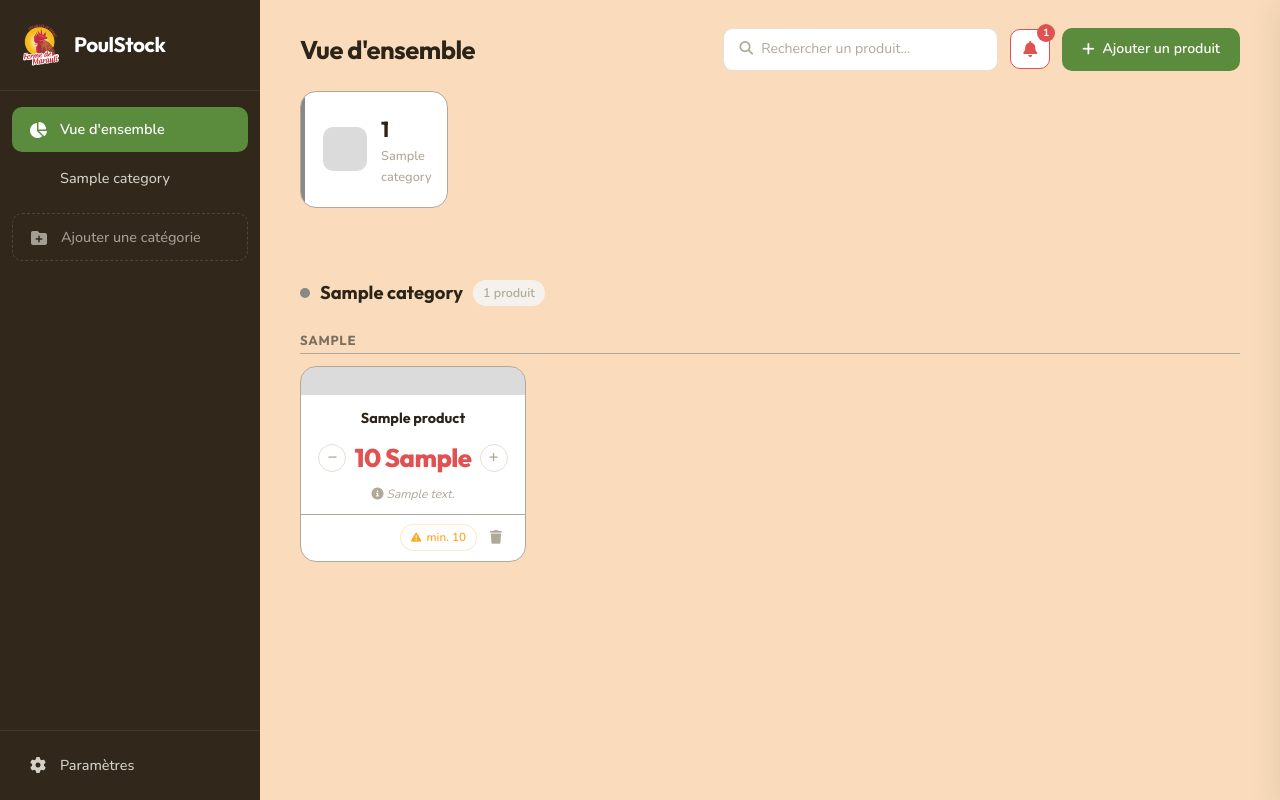
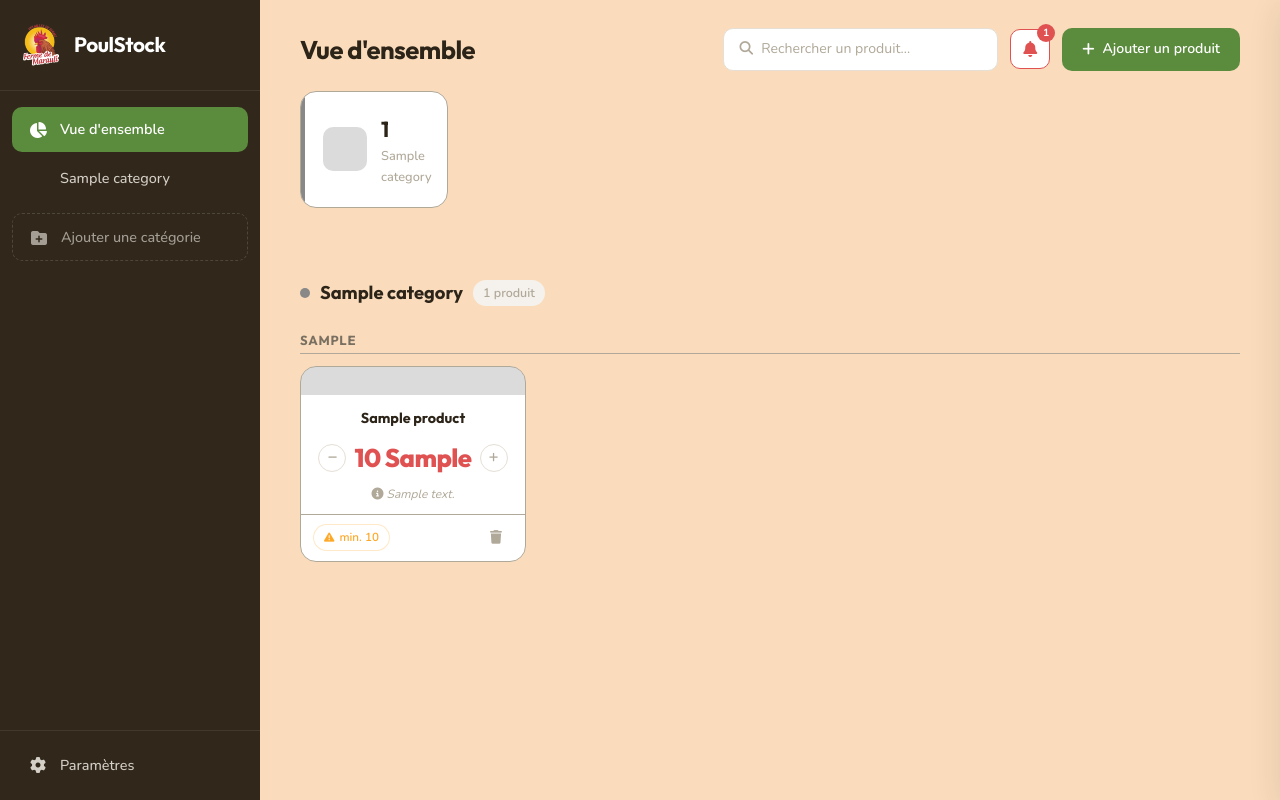
Before and after one commit to pikaseya-ops/Gestion-stock-Mobile, a Flask app: page / in a window 1280 px wide. Run offline with Flask 3, Linux system fonts and the light colour scheme; tables that the repository leaves empty hold one stand-in row (values such as "Sample post").

Commit message:
fix: update button alignment to use space-between for better layout

```diff
--- a/app/static/css/style.css
+++ b/app/static/css/style.css
@@ -694,7 +694,7 @@ input, select, button {
     padding: 6px 12px;
     display: flex;
     align-items: center;
-    justify-content: flex-end;
+    justify-content: space-between;
     gap: 2px;
     border-top: 1px solid var(--color-border-light);
     margin-top: auto;
```
